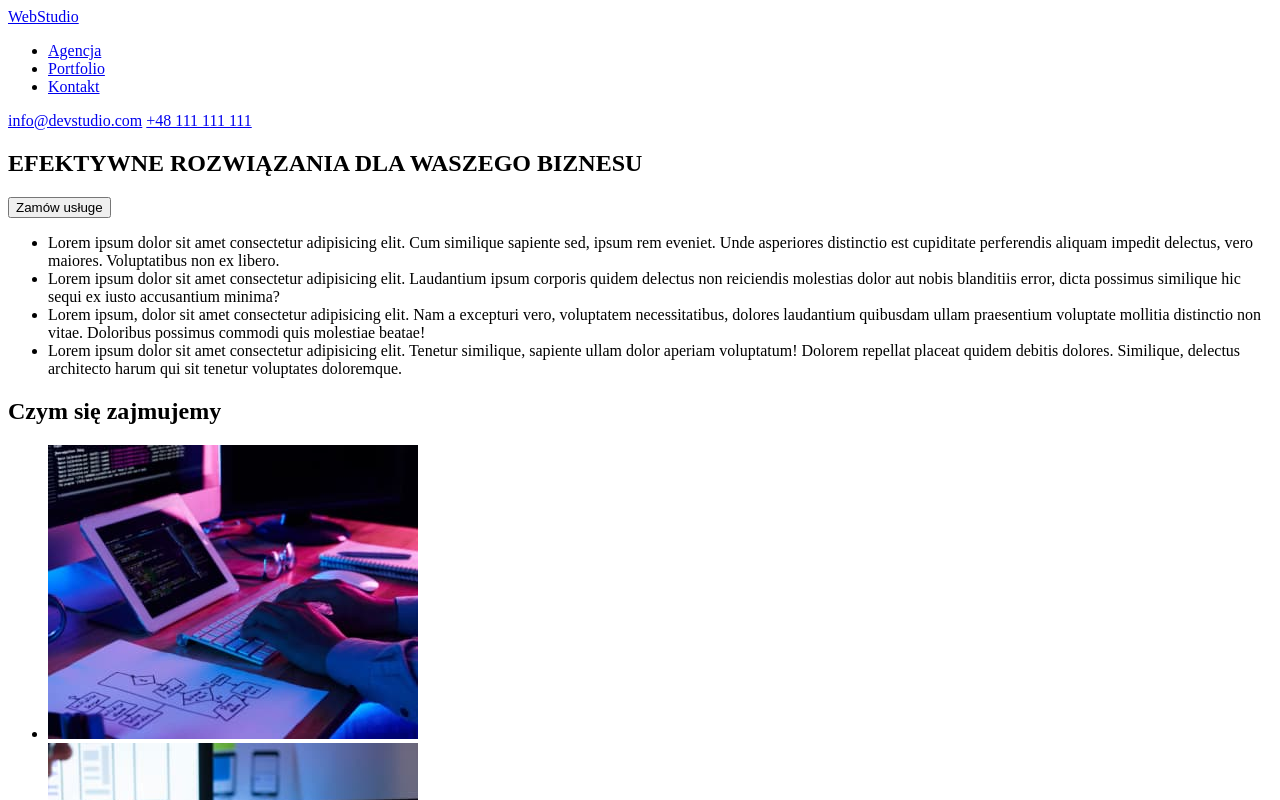
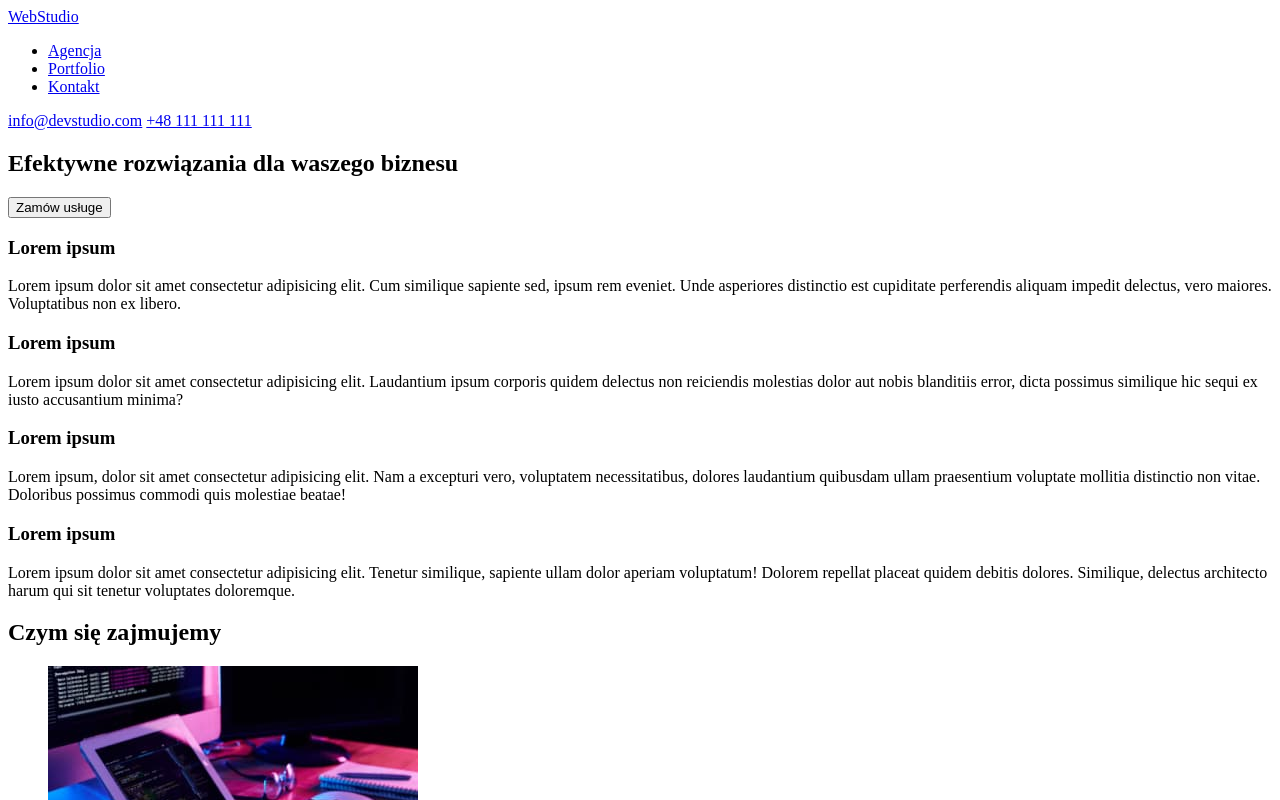
Before and after one commit to VaBoS88/goit-markup-hw-01, a plain HTML site: page index.html in a window 1280 px wide. Shown: the top 800 px of the page. Drawn offline with Linux system fonts and the light colour scheme.

Commit message:
Dopracowanie
1) 25 - zmiana dużych liter namaly
2) Main zostal podzielony na cztery <section>
3) Sekcja "Lorem ipsum" zostala calkiem przerobiona. P.S. mam nadzieje co poprawnie zrozumalem uwagi :)
4) Poprawione zdięcia "nasz zespół"

```diff
--- a/index.html
+++ b/index.html
@@ -22,38 +22,48 @@
 
     <main>
       <section>
-        <h1>EFEKTYWNE ROZWIĄZANIA DLA WASZEGO BIZNESU</h1>
+        <h1>Efektywne rozwiązania dla waszego biznesu</h1>
         <button type="button">Zamów usługe</button>
       </section>
-      <div>
-        <ul>
-          <li>
+      <section>
+        <div>
+          <h3>Lorem ipsum</h3>
+          <p>
             Lorem ipsum dolor sit amet consectetur adipisicing elit. Cum
             similique sapiente sed, ipsum rem eveniet. Unde asperiores
             distinctio est cupiditate perferendis aliquam impedit delectus, vero
             maiores. Voluptatibus non ex libero.
-          </li>
-          <li>
+          </p>
+        </div>
+        <div>
+          <h3>Lorem ipsum</h3>
+          <p>
             Lorem ipsum dolor sit amet consectetur adipisicing elit. Laudantium
             ipsum corporis quidem delectus non reiciendis molestias dolor aut
             nobis blanditiis error, dicta possimus similique hic sequi ex iusto
             accusantium minima?
-          </li>
-          <li>
+          </p>
+        </div>
+        <div>
+          <h3>Lorem ipsum</h3>
+          <p>
             Lorem ipsum, dolor sit amet consectetur adipisicing elit. Nam a
             excepturi vero, voluptatem necessitatibus, dolores laudantium
             quibusdam ullam praesentium voluptate mollitia distinctio non vitae.
             Doloribus possimus commodi quis molestiae beatae!
-          </li>
-          <li>
+          </p>
+        </div>
+        <div>
+          <h3>Lorem ipsum</h3>
+          <p>
             Lorem ipsum dolor sit amet consectetur adipisicing elit. Tenetur
             similique, sapiente ullam dolor aperiam voluptatum! Dolorem repellat
             placeat quidem debitis dolores. Similique, delectus architecto harum
             qui sit tenetur voluptates doloremque.
-          </li>
-        </ul>
-      </div>
-      <div>
+          </p>
+        </div>
+      </section>
+      <section>
         <h2>Czym się zajmujemy</h2>
         <ul>
           <li>
@@ -81,7 +91,7 @@
             />
           </li>
         </ul>
-      </div>
+      </section>
       <section>
         <h2>Nasz zespół</h2>
         <ul>
```
Also changed, not shown: images/teamcard1.jpg, images/teamcard2.jpg, images/teamcard3.jpg, images/teamcard4.jpg.
